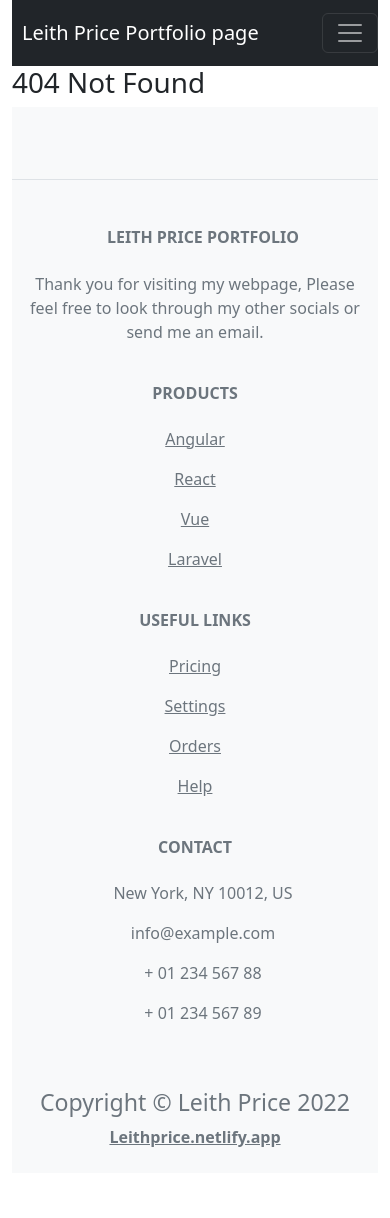
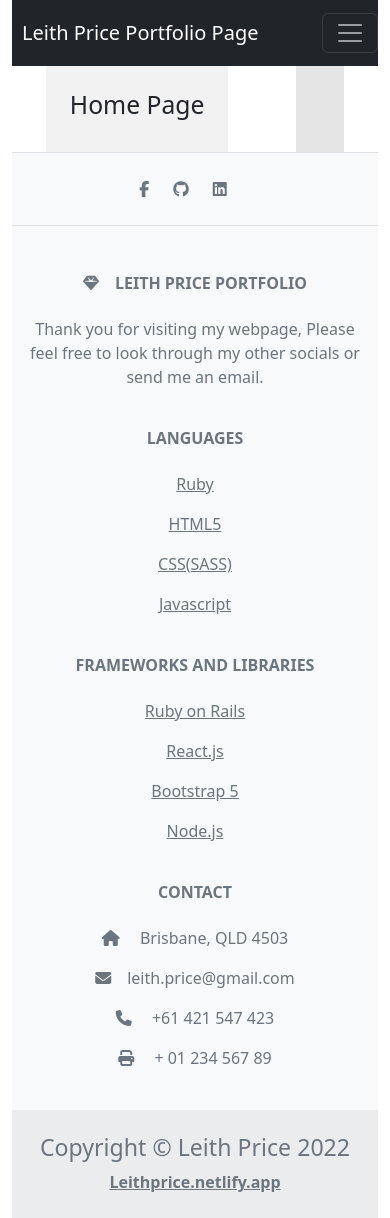
Before and after one commit to LeithPrice/leith_portfolio_page, a React (Create React App) app: page / in a window 390 px wide. Before the commit the page ends 1173 px from the top, so only its background shows below. Built offline with nearby package versions, Linux system fonts and the light colour scheme.

Commit message:
completed footer and Navbar responsiveness

```diff
--- a/public/index.html
+++ b/public/index.html
@@ -25,6 +25,7 @@
       Learn how to configure a non-root public URL by running `npm run build`.
     -->
     <title>React App</title>
+    <script src="https://kit.fontawesome.com/c9b013ffc4.js" crossorigin="anonymous"></script>
   </head>
   <body>
     <noscript>You need to enable JavaScript to run this app.</noscript>
--- a/src/components/App.js
+++ b/src/components/App.js
@@ -7,12 +7,10 @@ import Footer from "./Footer";
 import Home from "./Home";
 import NotFound from "./NotFound";
 import { React, useState, useEffect } from "react";
-import 'bootstrap/dist/css/bootstrap.min.css';
-import { Container } from 'react-bootstrap';
+import "bootstrap/dist/css/bootstrap.min.css";
+import { Container } from "react-bootstrap";
 import NavBar from "./NavBar";
 import { Routes, Route } from "react-router-dom";
-
-
 
 const sections = [
   {
@@ -33,31 +31,50 @@ const sections = [
   },
   {
     title: "Home",
-    url: "/home",
+    url: "/",
   },
   {
     title: "Contact",
     url: "contact",
   },
 ];
+
+
+
+
 function LoadingPage() {
-  return <h1>Loading... </h1>;
+  return (
+    <Container>
+      <header class="text-center text-lg-start bg-light text-muted">
+        <section class="d-flex flex-wrap justify-content-around border-bottom ">
+          <div>
+            <h1>Leith Price Portfolio Page</h1>
+          </div>
+          <div>
+            <h1>Loading...</h1>
+          </div>
+        </section>
+      </header>
+    </Container>
+  );
 }
 
 function MainPage() {
+
+
   return (
     <div className="App">
-
       <Container>
-        <NavBar
-          title="Leith Price Portfolio page"
-          sections={sections}
-        ></NavBar>
+        <NavBar title="Leith Price Portfolio Page" sections={sections}></NavBar>
       </Container>
 
       <Container>
+        <section class="d-flex flex-wrap justify-content-around border-bottom ">
+          <div
+            class="text-center p-4"
+            style={{ backgroundColor: "rgba(0, 0, 0, 0.05)" }}>
             <Routes>
-        <Route path="/home" element={<Home />} />
+              <Route path="/" element={<Home />} />
               <Route path="about" element={<About />} />
               <Route path="portfolio" element={<Portfolio />} />
               <Route path="reviews" element={<Reviews />} />
@@ -65,12 +82,18 @@ function MainPage() {
               <Route path="contact" element={<Contact />} />
               <Route path="*" element={<NotFound />} />
             </Routes>
+          </div>
+
+          <div
+            class="text-center p-4"
+            style={{ backgroundColor: "rgba(0, 0, 0, 0.1)" }}>
+
+          </div>
+        </section>
       </Container>
 
       <Container>
-      <Footer>
-
-      </Footer>
+        <Footer></Footer>
       </Container>
     </div>
   );
@@ -80,7 +103,6 @@ function App() {
   const [isLoading, setIsLoading] = useState(true);
   useEffect(() => {
     if (isLoading) {
-
       setTimeout(() => {
         setIsLoading(false);
       }, 1000);
--- a/src/components/Footer.jsx
+++ b/src/components/Footer.jsx
@@ -54,54 +54,55 @@ const Footer = (props) => {
                   <i class="fas fa-gem me-3"></i>Leith Price Portfolio
                 </h6>
                 <p>
-                  Thank you for visiting my webpage, Please feel free to look through my other socials or send me an email.
+                  Thank you for visiting my webpage, Please feel free to look
+                  through my other socials or send me an email.
                 </p>
               </div>
 
               <div class="col-md-2 col-lg-2 col-xl-2 mx-auto mb-4">
-                <h6 class="text-uppercase fw-bold mb-4">Products</h6>
+                <h6 class="text-uppercase fw-bold mb-4">Languages</h6>
                 <p>
                   <a href="#!" class="text-reset">
-                    Angular
+                    Ruby
                   </a>
                 </p>
                 <p>
                   <a href="#!" class="text-reset">
-                    React
+                    HTML5
                   </a>
                 </p>
                 <p>
                   <a href="#!" class="text-reset">
-                    Vue
+                    CSS(SASS)
                   </a>
                 </p>
                 <p>
                   <a href="#!" class="text-reset">
-                    Laravel
+                    Javascript
                   </a>
                 </p>
               </div>
 
               <div class="col-md-3 col-lg-2 col-xl-2 mx-auto mb-4">
-                <h6 class="text-uppercase fw-bold mb-4">Useful links</h6>
+                <h6 class="text-uppercase fw-bold mb-4">Frameworks and Libraries</h6>
                 <p>
                   <a href="#!" class="text-reset">
-                    Pricing
+                    Ruby on Rails
                   </a>
                 </p>
                 <p>
                   <a href="#!" class="text-reset">
-                    Settings
+                    React.js
                   </a>
                 </p>
                 <p>
                   <a href="#!" class="text-reset">
-                    Orders
+                    Bootstrap 5
                   </a>
                 </p>
                 <p>
                   <a href="#!" class="text-reset">
-                    Help
+                    Node.js
                   </a>
                 </p>
               </div>
@@ -109,14 +110,14 @@ const Footer = (props) => {
               <div class="col-md-4 col-lg-3 col-xl-3 mx-auto mb-md-0 mb-4">
                 <h6 class="text-uppercase fw-bold mb-4">Contact</h6>
                 <p>
-                  <i class="fas fa-home me-3"></i> New York, NY 10012, US
+                  <i class="fas fa-home me-3"></i> Brisbane, QLD 4503
                 </p>
                 <p>
                   <i class="fas fa-envelope me-3"></i>
-                  info@example.com
+                  leith.price@gmail.com
                 </p>
                 <p>
-                  <i class="fas fa-phone me-3"></i> + 01 234 567 88
+                  <i class="fas fa-phone me-3"></i> +61 421 547 423
                 </p>
                 <p>
                   <i class="fas fa-print me-3"></i> + 01 234 567 89
@@ -128,13 +129,10 @@ const Footer = (props) => {
 
         <div
           class="text-center p-4"
-          style={{ backgroundcolor: "rgba(0, 0, 0, 0.05)" }}
+          style={{ backgroundColor: "rgba(0, 0, 0, 0.05)" }}
         >
           <Copyright />
-          <a
-            class="text-reset fw-bold"
-            href="https://www.leithprice.netlify.app/"
-          >
+          <a class="text-reset fw-bold" href="https://leithprice.netlify.app/">
             Leithprice.netlify.app
           </a>
         </div>
--- a/src/components/NavBar.jsx
+++ b/src/components/NavBar.jsx
@@ -4,26 +4,30 @@ import { Navbar, Nav } from "react-bootstrap";
 
 import { Link } from "react-router-dom";
 
-
 function NavBar(props) {
   const { title, sections } = props;
   return (
     <React.Fragment>
-
-       <Navbar bg="dark" variant={"dark"} expand="lg" style={{justifyContent: 'space-between'}} >
-            <Navbar.Brand href="/home" style={{ padding: '10px'}}>{title}</Navbar.Brand>
+      <Navbar
+        bg="dark"
+        variant={"dark"}
+        expand="lg"
+        style={{ justifyContent: "space-between" }}
+      >
+        <Navbar.Brand href="/" style={{ padding: "10px" }}>
+          {title}
+        </Navbar.Brand>
         <Navbar.Toggle aria-controls="navbarScroll" />
         <Navbar.Collapse id="navbarScroll">
           <Nav
             className="mr-auto my-2 my-lg-0"
-                    style={{ maxHeight: '100px', "justifyContent": "space-between" }}
+            style={{ maxHeight: "100px", justifyContent: "space-between" }}
             navbarScroll
           >
             {sections.map((section) => (
-
-                      <Nav.Link as={Link} to={section.url}>{section.title}</Nav.Link>
-
-                    // </Link>
+              <Nav.Link as={Link} to={section.url}>
+                {section.title}
+              </Nav.Link>
             ))}
           </Nav>
         </Navbar.Collapse>
@@ -33,58 +37,3 @@ function NavBar(props) {
 }
 
 export default NavBar;
-
-// // import React, { Component } from 'react'
-// import { Navbar, NavDropdown, Form, FormControl, Button, Nav } from 'react-bootstrap'
-// import {
-//     BrowserRouter as Router,
-//     Switch,
-//     Route,
-//     Link
-// } from "react-router-dom";
-
-// import Home from './Home';
-// import Contact from './Contact';
-// import About from './About';
-
-// export default class NavbarComp extends Component {
-//     render() {
-//         return (
-//             <Router>
-//                 <div>
-
-//                     <Navbar bg="dark" variant={"dark"} expand="lg">
-//                         <Navbar.Brand href="#">Navbar Demo Arjun Codes</Navbar.Brand>
-//                         <Navbar.Toggle aria-controls="navbarScroll" />
-//                         <Navbar.Collapse id="navbarScroll">
-//                             <Nav
-//                                 className="mr-auto my-2 my-lg-0"
-//                                 style={{ maxHeight: '100px' }}
-//                                 navbarScroll
-//                             >
-//                                 <Nav.Link as={Link} to="/home">Home</Nav.Link>
-//                                 <Nav.Link as={Link} to="/about">About</Nav.Link>
-//                                 <Nav.Link as={Link} to="/contact">Contact</Nav.Link>
-
-//                             </Nav>
-
-//                         </Navbar.Collapse>
-//                     </Navbar>
-//                 </div>
-//                 <div>
-//                     <Switch>
-//                         <Route path="/about">
-//                             <About />
-//                         </Route>
-//                         <Route path="/contact">
-//                             <Contact />
-//                         </Route>
-//                         <Route path="/">
-//                             <Home />
-//                         </Route>
-//                     </Switch>
-//                 </div>
-//             </Router>
-//         )
-//     }
-// }
```
Also changed, not shown: src/Images/IkeaImage.png (deleted). Lines whose indentation alone changed are shown as unchanged.
